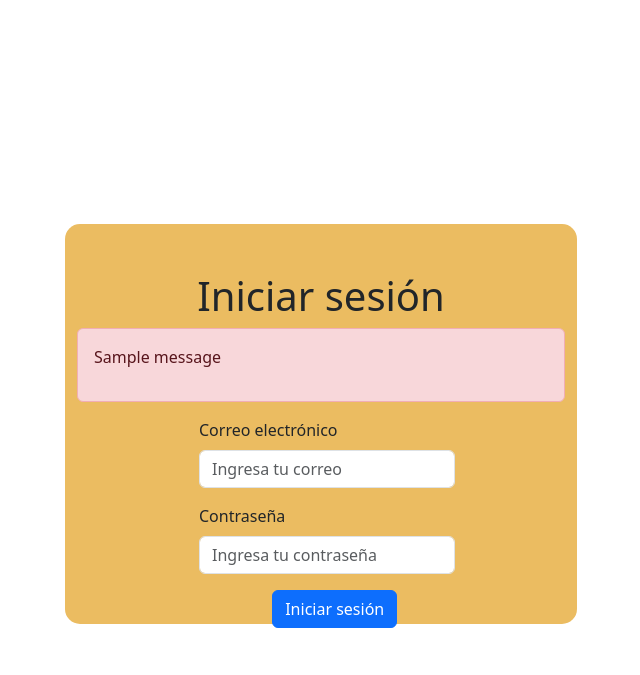
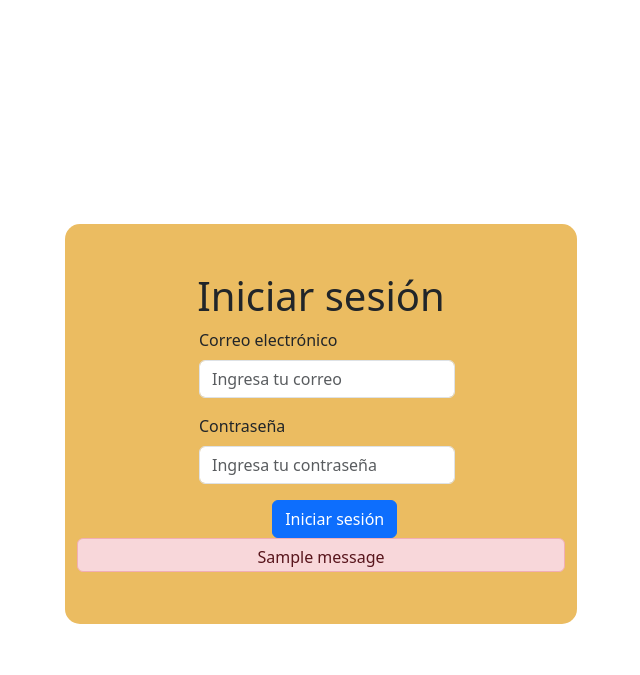
Before and after one commit to AlexanderGarrido/RapifreshApp, a Django app: page / in a window 1280 px wide. Shown: the top 675 px of the page, without its empty margins (319-959 px from the left). Run offline with Django 5.2, Linux system fonts and the light colour scheme; tables that the repository leaves empty hold one stand-in row (values such as "Sample post"); one stand-in notice (Sample message) is shown.

Commit message:
Change ubication of error messaje

```diff
--- a/inventarioApp/views.py
+++ b/inventarioApp/views.py
@@ -45,6 +45,8 @@ def login_view(request):
 def inventario_view(request):
     return render(request, 'inventarioApp/inventario.html')
 
+def reports(request):
+    return render(request, 'inventarioApp/reports.html')
 
 def invProduct(request):
     # Obtener la categoría seleccionada desde la URL (GET request)
--- a/projectInventario/urls.py
+++ b/projectInventario/urls.py
@@ -23,4 +23,5 @@ urlpatterns = [
     path('', login_view, name='login'),
     path('inventario/', inventario_view, name='inventario'),
     path('invProduct/', invProduct, name='invProduct'),
+    path('reports/', reports, name='reports'),
 ]
--- a/templates/inventarioApp/login.html
+++ b/templates/inventarioApp/login.html
@@ -29,14 +29,6 @@
     >
       <h1 class="text-center mt-5">Iniciar sesión</h1>
 
-      <!-- Mostrar mensajes de error -->
-      {% if messages %}
-      <div class="alert alert-danger" role="alert">
-        {% for message in messages %}
-        <p>{{ message }}</p>
-        {% endfor %}
-      </div>
-      {% endif %}
 
       <!-- Formulario de inicio de sesión -->
       <form method="POST" novalidate>
@@ -80,10 +72,18 @@
         <!-- Botón para enviar el formulario -->
         <input
           type="submit"
-          class="btn btn-primary mb-5"
+          class="btn btn-primary "
           style="margin-left: 40%"
           value="Iniciar sesión"
         />
+        <!-- Mostrar mensajes de error -->
+      {% if messages %}
+      <div class="alert alert-danger" style="height: 20px; " role="alert">
+        {% for message in messages %}
+        <p style="margin-top: -10px; text-align: center;">{{ message }}</p>
+        {% endfor %}
+      </div>
+      {% endif %}
       </form>
     </div>
     <script src="https://cdn.jsdelivr.net/npm/bootstrap@5.3.3/dist/js/bootstrap.bundle.min.js"></script>
```
